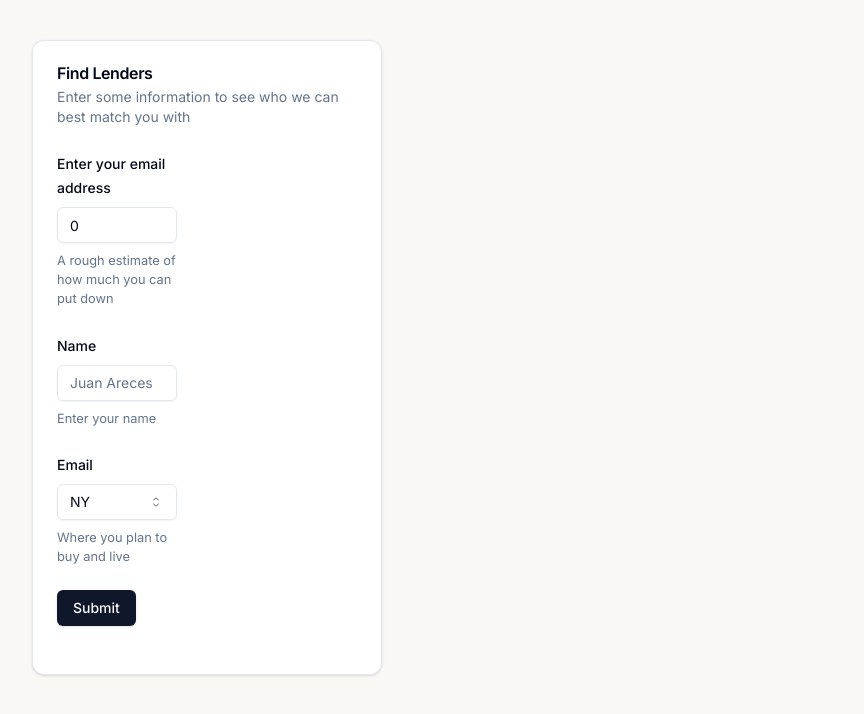
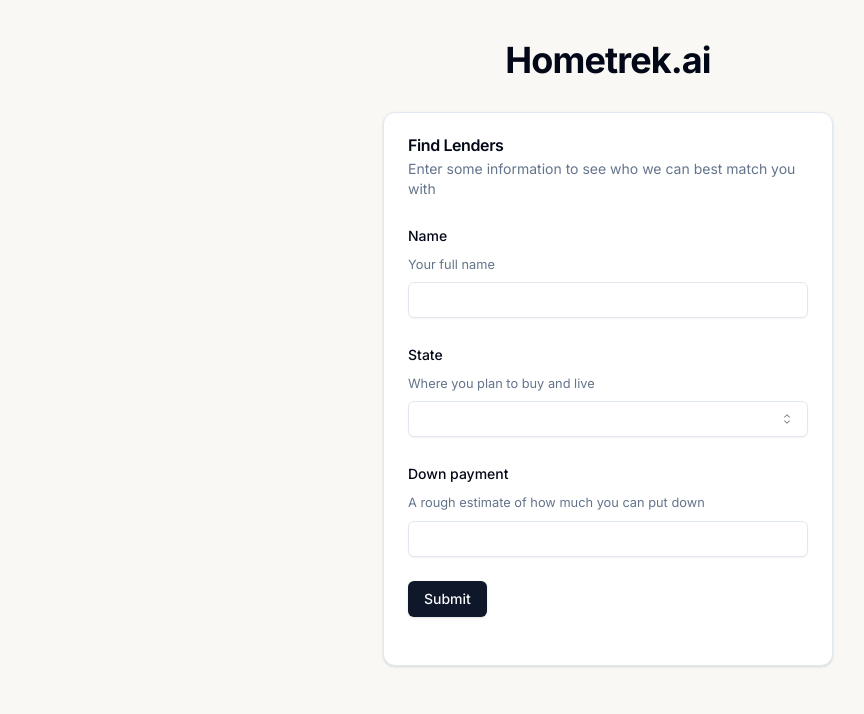
Before and after one commit to arecesj/hometrek, a Next.js app: page / in a window 1280 px wide. Shown: the top 714 px of the page, without its empty margins (32-896 px from the left). Built offline with nearby package versions, Linux system fonts and the light colour scheme.

Commit message:
Fixing the flow

```diff
--- a/src/app/page.tsx
+++ b/src/app/page.tsx
@@ -1,14 +1,16 @@
-import Link from "next/link"
-import { Button } from "@/components/ui/button";
-import { Card, CardDescription, CardFooter, CardHeader, CardTitle } from "@/components/ui/card";
 import FindLenders from "@/components/FindLenders";
 
 export default function Home() {
   return (
     <div className="flex min-h-screen w-full flex-col bg-beige">
       <main className="flex min-h-[calc(100vh_-_theme(spacing.16))] flex-1 flex-col gap-4 bg-beige p-4 md:gap-8 md:p-10">
-        <div className="mx-auto grid w-full max-w-6xl items-start gap-6 md:grid-cols-[180px_1fr] lg:grid-cols-[250px_1fr]">
-            <FindLenders />
+      <div className="flex justify-center">
+        <h1 className="text-4xl font-bold tracking-tight">
+          Hometrek.ai
+        </h1>
+      </div>
+        <div className="flex justify-center">
+          <FindLenders />
         </div>
       </main>
     </div>
--- a/src/components/FindLenders.tsx
+++ b/src/components/FindLenders.tsx
@@ -11,7 +11,6 @@
   CardHeader,
   CardTitle,
 } from "@/components/ui/card"
-import { Label } from "@/components/ui/label"
 import {
   Select,
   SelectContent,
@@ -34,17 +33,14 @@
 
 
 const FormSchema = z.object({
-    downPayment: z.number({
-      required_error: "Down payment is required",
-      invalid_type_error: "Down payment must be a number",
+    downPayment: z.string().refine((val) => !Number.isNaN(parseInt(val, 10)), {
+      message: "Expected number, received a string"
     }),
-    name: z.string({
-      required_error: "Name is required",
-      invalid_type_error: "Name must be a string",
+    name: z.string().min(1, {
+      message: "Name is required",
      }),
-    state: z.string({
-      required_error: "State is required",
-      invalid_type_error: "State must be a string",
+    state: z.string().min(1, {
+      message: "State is required",
      }),
   })
 
@@ -54,56 +50,38 @@
     const form = useForm<z.infer<typeof FormSchema>>({
         resolver: zodResolver(FormSchema),
         defaultValues: {
-          downPayment: 0,
           name: "",
           state: "",
+          downPayment: "",
         },
     });
 
     function onSubmit(data: z.infer<typeof FormSchema>) {
-      // add it to the context so we can pass it to the next page
-      // go to the next place
-      console.log("DATA: ", JSON.stringify(data))
-      router.push('/get-started/lenders')
+      const { name, state, downPayment } = data;
+      router.push(`/get-started/lenders?name=${name}&state=${state}&downPayment=${downPayment}`)
     }
 
     return (
-      <Card className="w-[350px]">
+      <Card className="w-[450px]">
         <CardHeader>
           <CardTitle>Find Lenders</CardTitle>
           <CardDescription>Enter some information to see who we can best match you with</CardDescription>
         </CardHeader>
         <CardContent>
           <Form {...form}>
-            <form onSubmit={form.handleSubmit(onSubmit)} className="w-2/5 space-y-6">
-              <FormField
-                control={form.control}
-                name="downPayment"
-                render={({ field }) => (
-                  <FormItem>
-                    <FormLabel>Enter your email address</FormLabel>
-                    <FormControl>
-                      <Input placeholder="juan@example.org" {...field} />
-                    </FormControl>
-                    <FormDescription>
-                      A rough estimate of how much you can put down
-                    </FormDescription>
-                    <FormMessage />
-                  </FormItem>
-                )}
-              />
+            <form onSubmit={form.handleSubmit(onSubmit)} className="w-5/5 space-y-6">
             <FormField
                 control={form.control}
                 name="name"
                 render={({ field }) => (
                   <FormItem>
                     <FormLabel>Name</FormLabel>
+                    <FormDescription>
+                      Your full name
+                    </FormDescription>
                     <FormControl>
-                      <Input placeholder="Juan Areces" {...field} />
+                      <Input placeholder="" {...field} />
                     </FormControl>
-                    <FormDescription>
-                      Enter your name
-                    </FormDescription>
                     <FormMessage />
                   </FormItem>
                 )}
@@ -113,20 +91,36 @@
               name="state"
               render={({ field }) => (
                 <FormItem>
-                    <FormLabel>Email</FormLabel>
+                  <FormLabel>State</FormLabel>
+                  <FormDescription>
+                    Where you plan to buy and live
+                  </FormDescription>
                   <Select onValueChange={field.onChange} defaultValue={field.value}>
                     <FormControl>
                       <SelectTrigger>
-                          <SelectValue placeholder="NY" />
+                        <SelectValue placeholder="" />
                       </SelectTrigger>
                     </FormControl>
                     <SelectContent>
                       {states.map(state => <SelectItem key={state} value={state}>{state}</SelectItem> )}
                     </SelectContent>
                   </Select>
+                  <FormMessage />
+                </FormItem>
+              )}
+            />
+              <FormField
+                control={form.control}
+                name="downPayment"
+                render={({ field }) => (
+                  <FormItem>
+                    <FormLabel>Down payment</FormLabel>
                     <FormDescription>
-                      Where you plan to buy and live
+                      A rough estimate of how much you can put down
                     </FormDescription>
+                    <FormControl>
+                      <Input type="number" placeholder="" {...field} />
+                    </FormControl>
                     <FormMessage />
                   </FormItem>
                 )}
--- a/src/components/ShowLenders.tsx
+++ b/src/components/ShowLenders.tsx
@@ -1,34 +1,18 @@
 'use client';
-// import Image from "next/image"
+
 import Link from "next/link"
+import { useSearchParams, redirect } from 'next/navigation'
 import {
-  // ChevronLeft,
-  // ChevronRight,
-  // Copy,
-  // CreditCard,
-  File,
-  // Home,
-  // LineChart,
-  ListFilter,
   MoreVertical,
-  // Package,
-  // Package2,
-  // PanelLeft,
   Search,
-  // Settings,
-  // ShoppingCart,
-  // Truck,
-  // Users2,
   User,
   RefreshCw
 } from "lucide-react"
-// import { Badge } from "@/components/ui/badge"
 import {
   Breadcrumb,
   BreadcrumbItem,
   BreadcrumbLink,
   BreadcrumbList,
-  // BreadcrumbPage,
   BreadcrumbSeparator,
 } from "@/components/ui/breadcrumb"
 import { Button } from "@/components/ui/button"
@@ -42,7 +26,6 @@
 } from "@/components/ui/card"
 import {
   DropdownMenu,
-  DropdownMenuCheckboxItem,
   DropdownMenuContent,
   DropdownMenuItem,
   DropdownMenuLabel,
@@ -50,14 +33,8 @@
   DropdownMenuTrigger,
 } from "@/components/ui/dropdown-menu"
 import { Input } from "@/components/ui/input"
-// import {
-//   Pagination,
-//   PaginationContent,
-//   PaginationItem,
-// } from "@/components/ui/pagination"
 import { Progress } from "@/components/ui/progress"
 import { Separator } from "@/components/ui/separator"
-// import { Sheet, SheetContent, SheetTrigger } from "@/components/ui/sheet"
 import {
   Table,
   TableBody,
@@ -69,11 +46,28 @@
 import {
   Tabs,
   TabsContent,
-  // TabsList,
-  // TabsTrigger,
 } from "@/components/ui/tabs"
+import { useEffect } from "react";
 
 const ShowLenders = () => {
+  const searchParams = useSearchParams()
+  const userData = {
+    name: searchParams.get("name"),
+    state: searchParams.get("state"),
+    downPayment: searchParams.get("downPayment")
+  }
+
+  const checkSearchParams = () => {
+    for (const [key, value] of Object.entries(userData)) {
+      if(!value) redirect('/')
+    }
+  }
+
+
+  useEffect(() => {
+    checkSearchParams();
+  }, [userData])
+
   return (
     <div className="flex min-h-screen w-full flex-col bg-beige">
       <div className="flex flex-col sm:gap-4 sm:py-4 sm:pl-14">
```
Also changed, not shown: 1 other file (tests, documents, lock files or other folders). Lines whose indentation alone changed are shown as unchanged.
